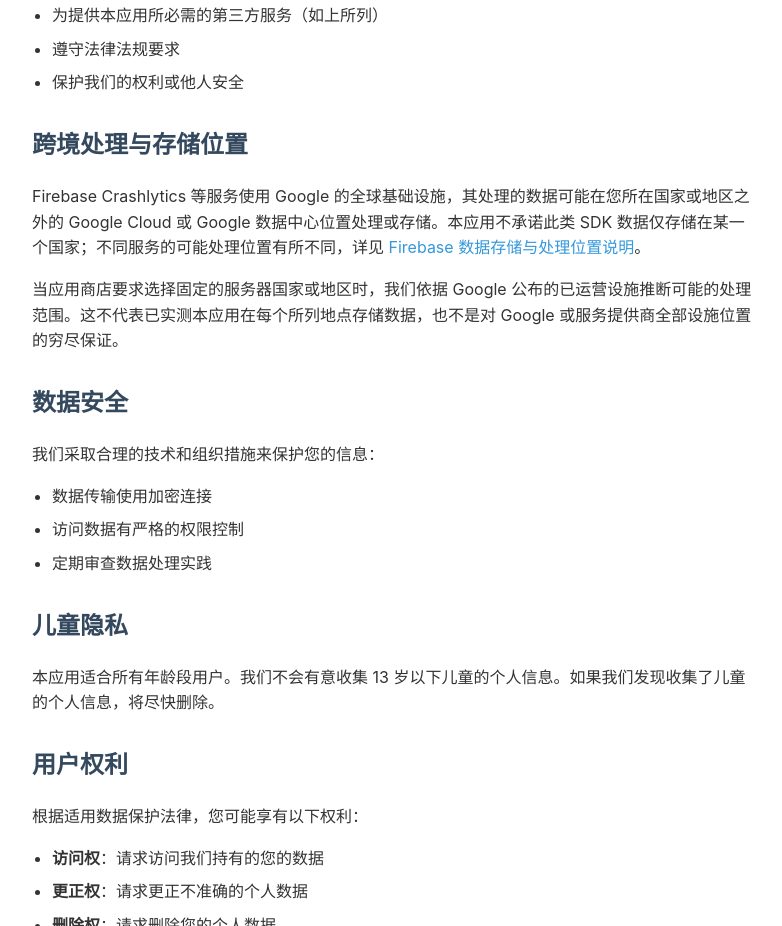
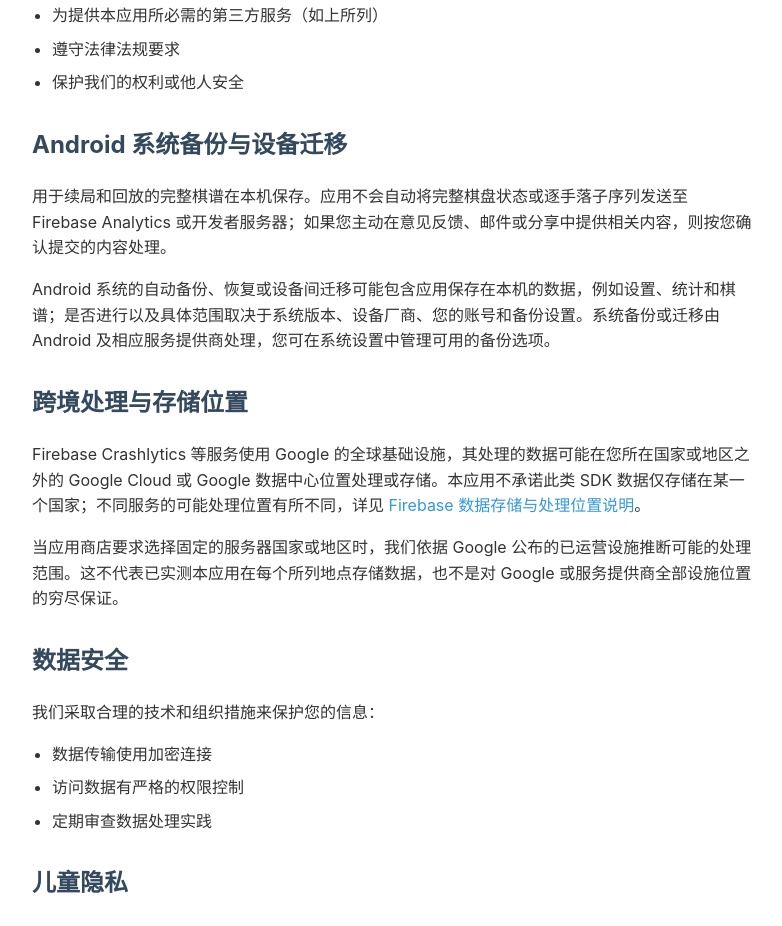
Before and after one commit to lihywh/gomoku-privacy-policy, a plain HTML site: page index.html in a window 1280 px wide. Shown: the part 3756-4682 px from the top of the page, without its empty margins (248-1030 px from the left). Drawn offline with Linux system fonts and the light colour scheme.

Commit message:
Clarify Android backup and device migration boundaries

```diff
--- a/index.html
+++ b/index.html
@@ -252,6 +252,10 @@
             <li>保护我们的权利或他人安全</li>
         </ul>
 
+        <h2>Android 系统备份与设备迁移</h2>
+        <p>用于续局和回放的完整棋谱在本机保存。应用不会自动将完整棋盘状态或逐手落子序列发送至 Firebase Analytics 或开发者服务器；如果您主动在意见反馈、邮件或分享中提供相关内容，则按您确认提交的内容处理。</p>
+        <p>Android 系统的自动备份、恢复或设备间迁移可能包含应用保存在本机的数据，例如设置、统计和棋谱；是否进行以及具体范围取决于系统版本、设备厂商、您的账号和备份设置。系统备份或迁移由 Android 及相应服务提供商处理，您可在系统设置中管理可用的备份选项。</p>
+
         <h2>跨境处理与存储位置</h2>
         <p>Firebase Crashlytics 等服务使用 Google 的全球基础设施，其处理的数据可能在您所在国家或地区之外的 Google Cloud 或 Google 数据中心位置处理或存储。本应用不承诺此类 SDK 数据仅存储在某一个国家；不同服务的可能处理位置有所不同，详见 <a href="https://firebase.google.com/support/privacy#data_storage_and_processing_locations" target="_blank">Firebase 数据存储与处理位置说明</a>。</p>
         <p>当应用商店要求选择固定的服务器国家或地区时，我们依据 Google 公布的已运营设施推断可能的处理范围。这不代表已实测本应用在每个所列地点存储数据，也不是对 Google 或服务提供商全部设施位置的穷尽保证。</p>
```
